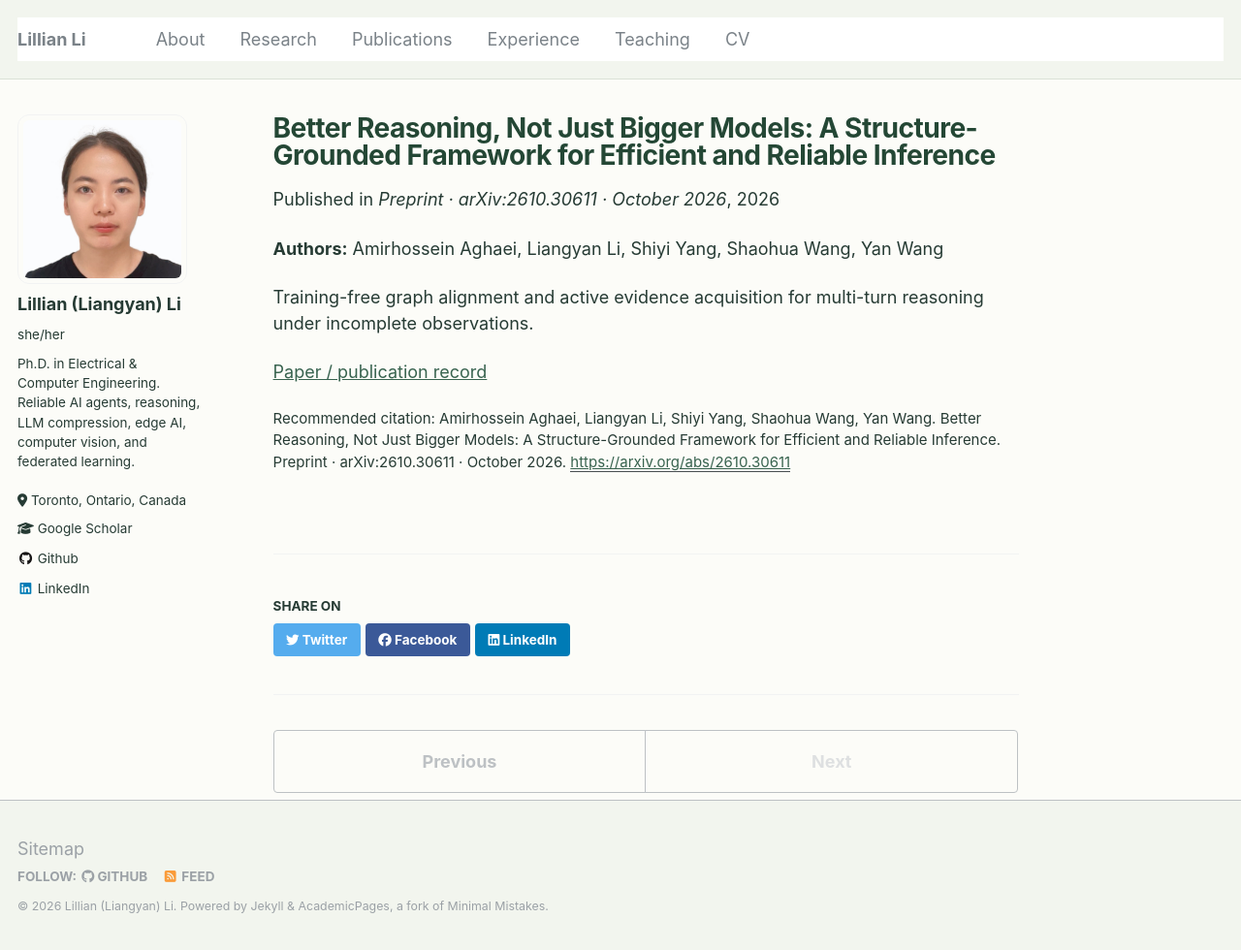
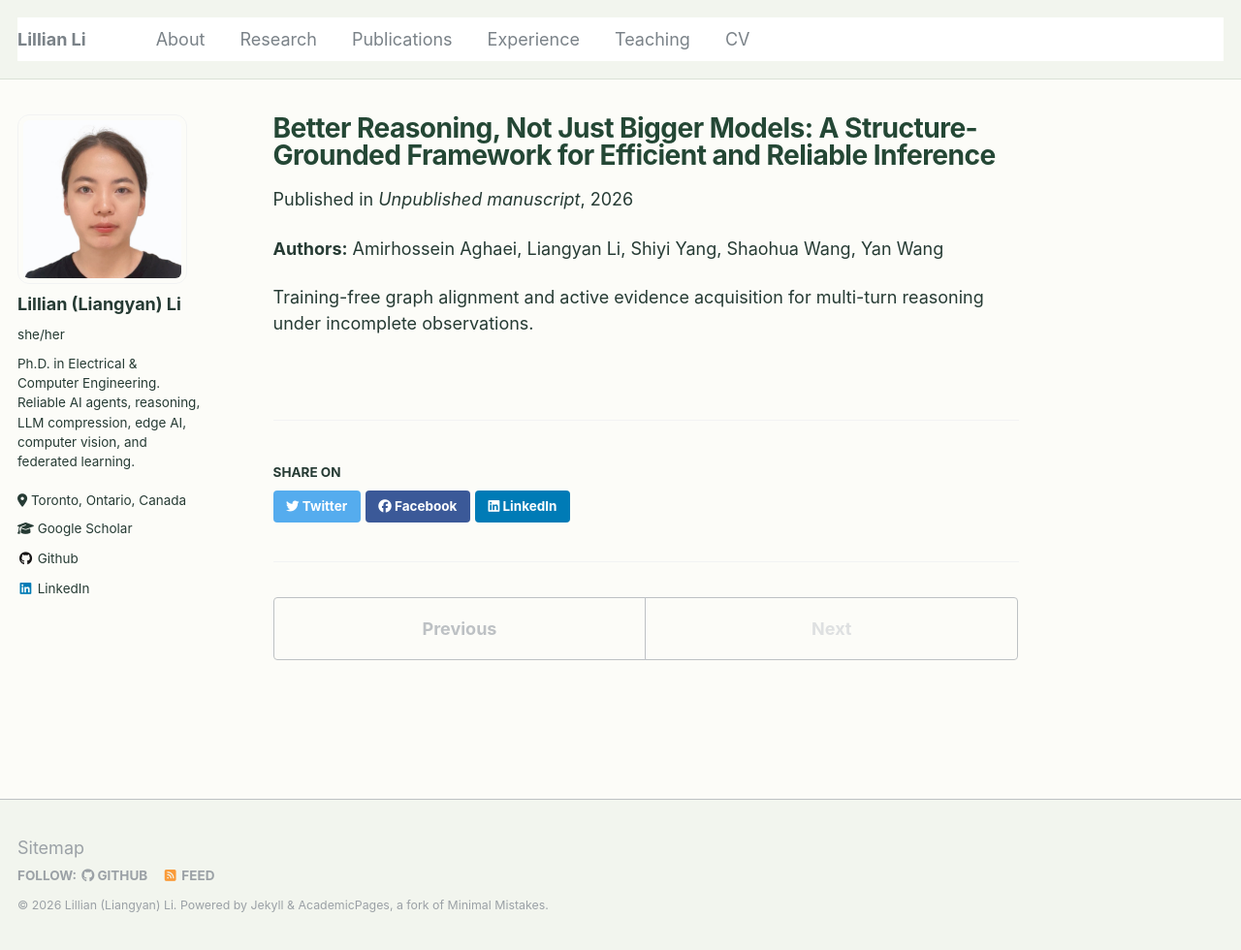
Before and after one commit to landiaokafeiyan/landiaokafeiyan.github.io, a Jekyll site: the page built from _publications/2026-10-22-sgur.md, in a window 1280 px wide and 980 px high. Shown: the whole window at 97% size. Built offline with Jekyll 4.4.1, drawn with Linux system fonts in a browser that asks for light colours.

Commit message:
Remove SGUR citation and mark as unpublished manuscript

```diff
--- a/_publications/2026-10-22-sgur.md
+++ b/_publications/2026-10-22-sgur.md
@@ -3,14 +3,10 @@ title: "Better Reasoning, Not Just Bigger Models: A Structure-Grounded Framework
 collection: "publications"
 permalink: "/publication/sgur/"
 date: "2026-10-22"
-venue: "Preprint · arXiv:2610.30611 · October 2026"
+venue: "Unpublished manuscript"
 excerpt: "Training-free graph alignment and active evidence acquisition for multi-turn reasoning under incomplete observations."
-paperurl: "https://arxiv.org/abs/2610.30611"
-citation: "Amirhossein Aghaei, Liangyan Li, Shiyi Yang, Shaohua Wang, Yan Wang. Better Reasoning, Not Just Bigger Models: A Structure-Grounded Framework for Efficient and Reliable Inference. Preprint · arXiv:2610.30611 · October 2026."
 ---
 
 **Authors:** Amirhossein Aghaei, Liangyan Li, Shiyi Yang, Shaohua Wang, Yan Wang
 
 Training-free graph alignment and active evidence acquisition for multi-turn reasoning under incomplete observations.
-
-[Paper / publication record](https://arxiv.org/abs/2610.30611)
```
Also changed, not shown: _pages/research.md (+1 -1 lines).
